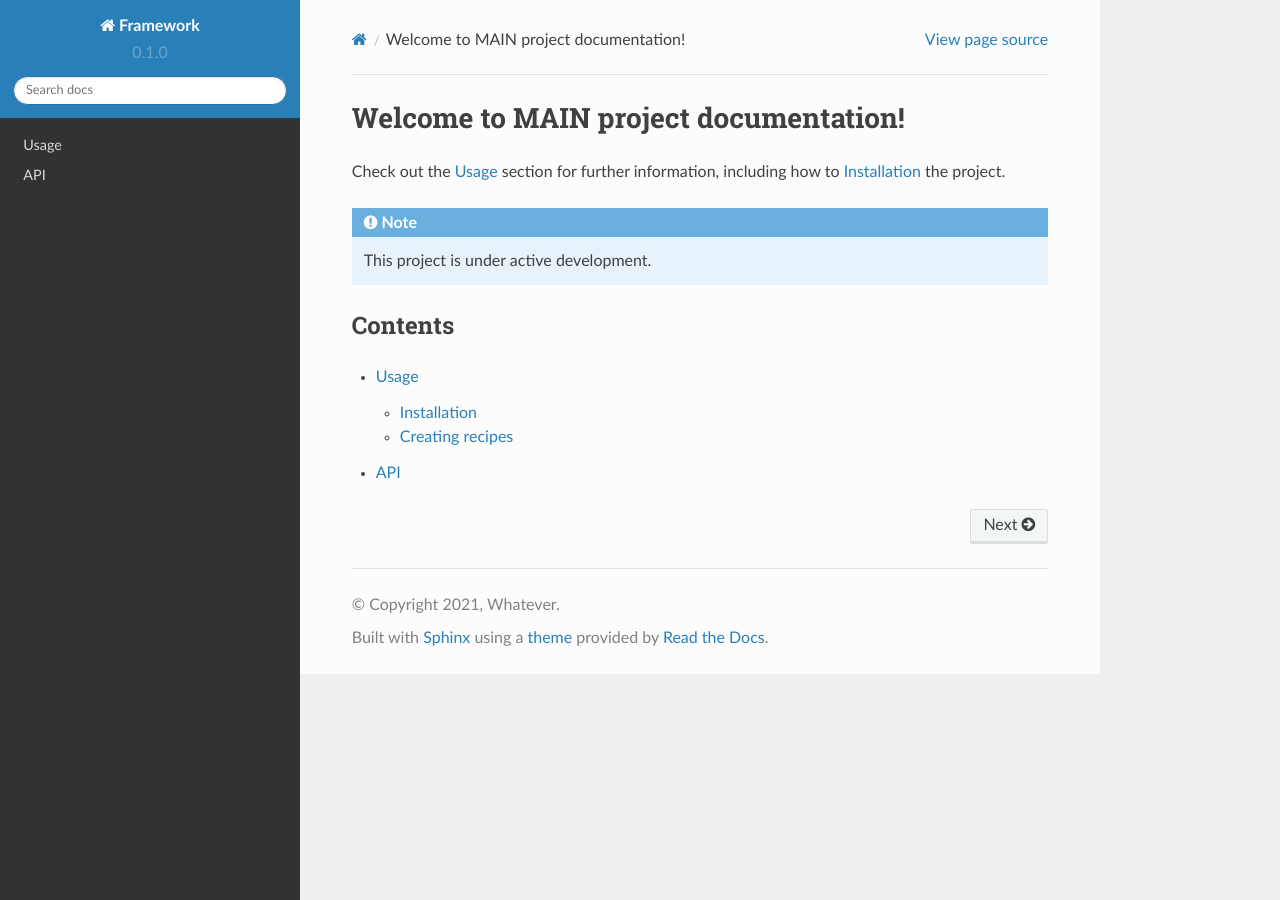
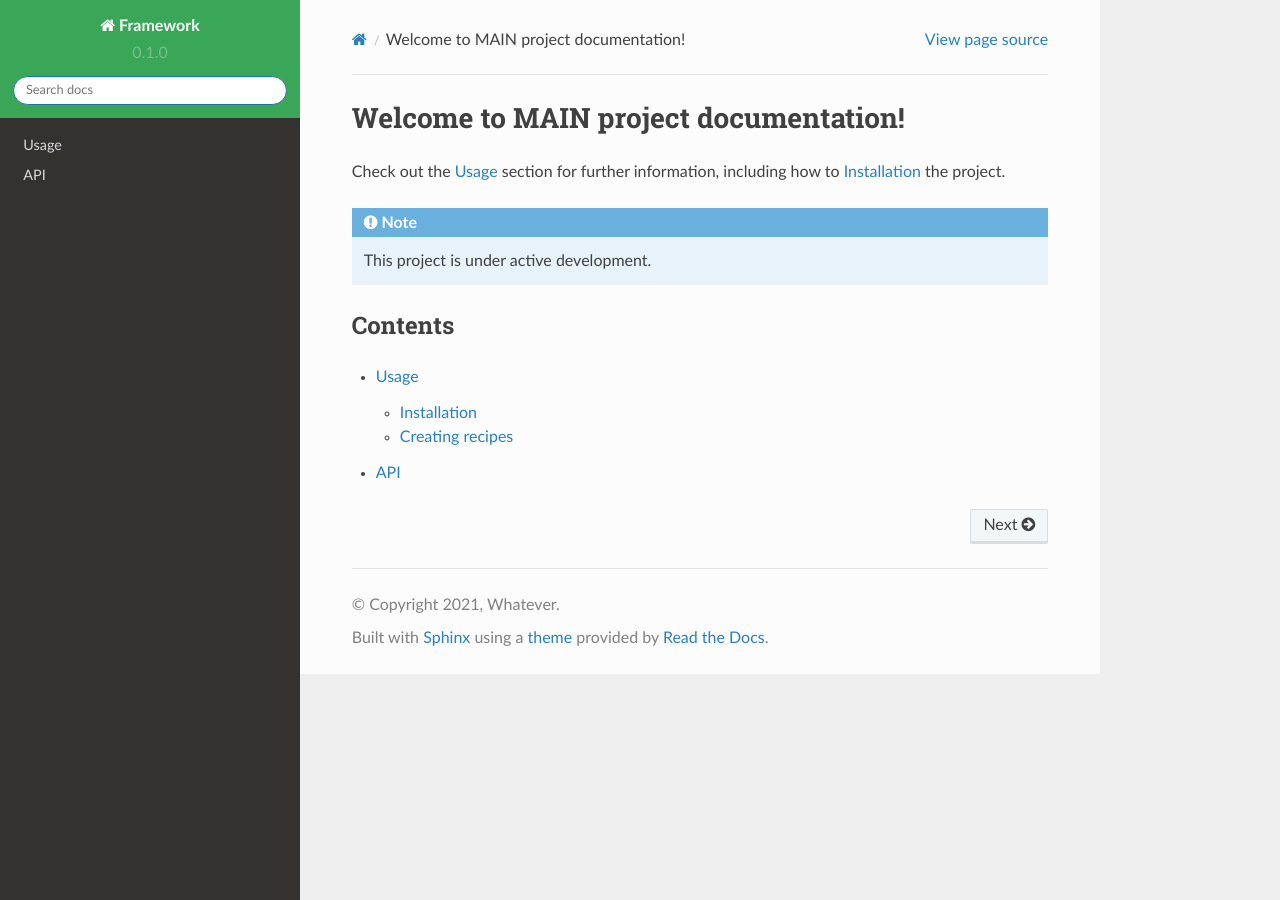
Before and after one commit to matejmatuska/readthedocs-experiment-project, a Sphinx documentation site: the page built from docs/source/index.rst, in a window 1280 px wide. Built offline with Sphinx 7.4.7 and the Read the Docs theme 2.0.0, drawn with Linux system fonts in a browser that asks for light colours.

Commit message:
fixup! change navbar color

```diff
--- a/docs/source/conf.py
+++ b/docs/source/conf.py
@@ -26,6 +26,13 @@ intersphinx_mapping = {
 intersphinx_disabled_domains = ['std']
 
 templates_path = ['_templates']
+html_static_path = ['_static']
+
+# These paths are either relative to html_static_path
+# or fully qualified paths (eg. https://...)
+html_css_files = [
+    'css/custom.css',
+]
 
 # -- Options for HTML output
 
```
